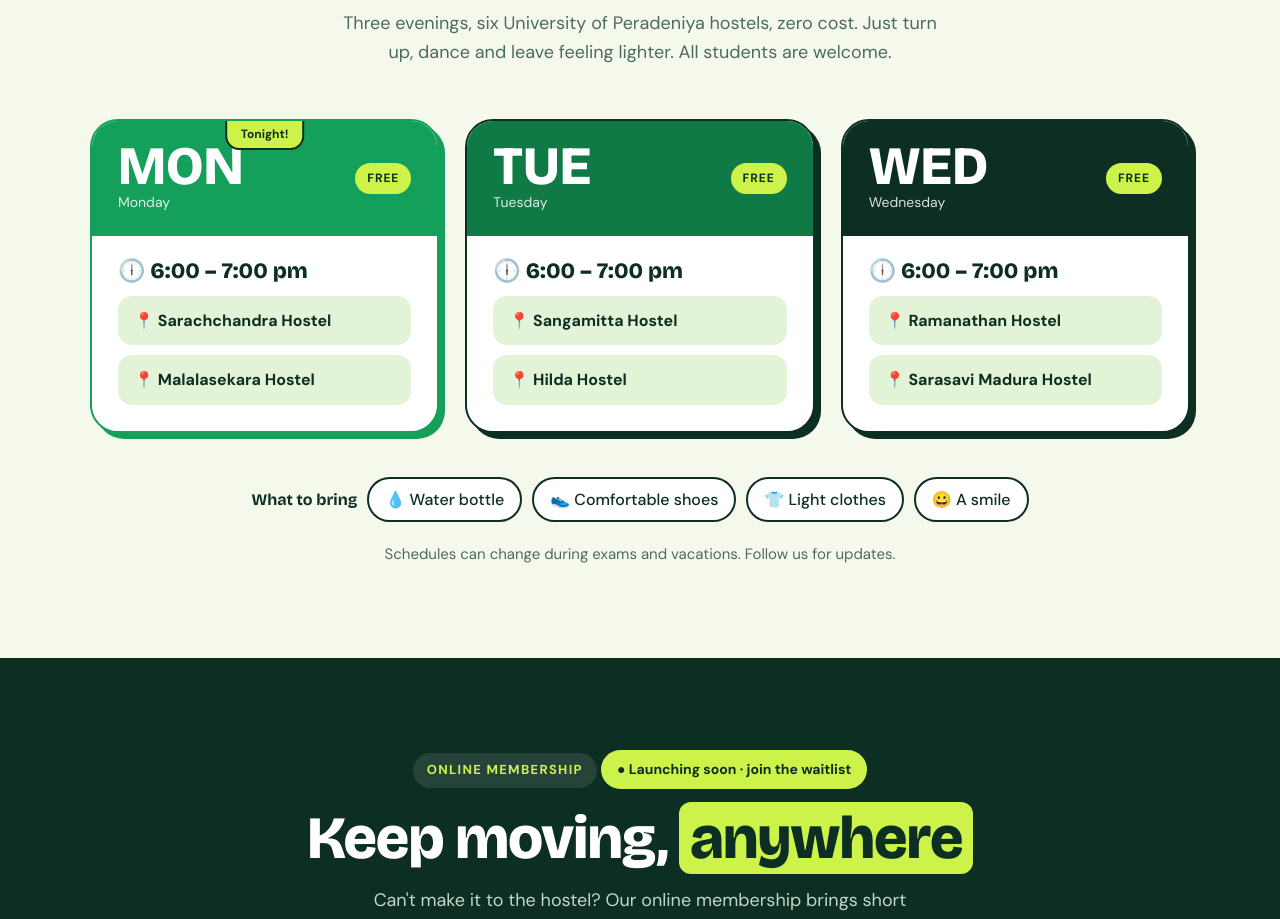
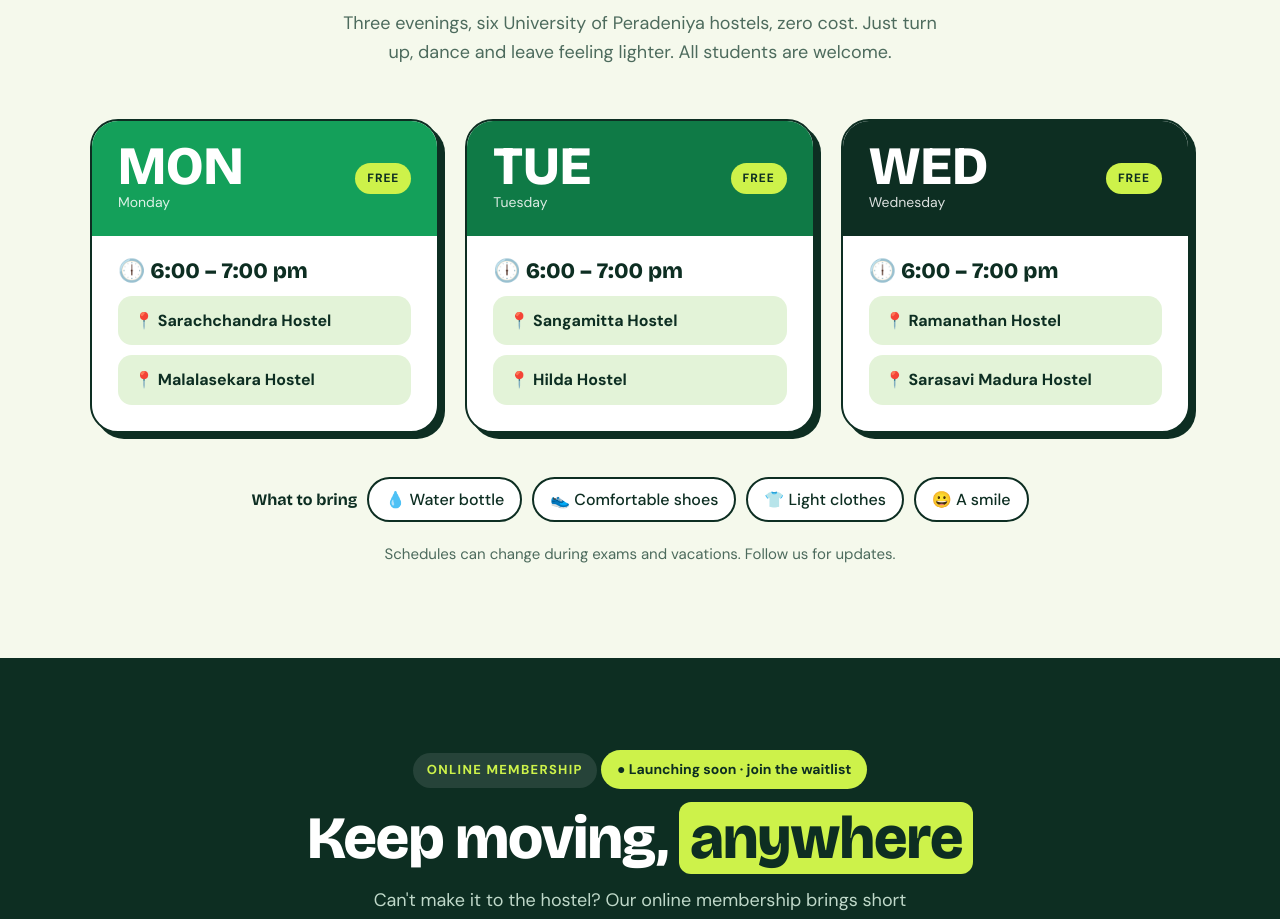
Before and after one commit to TharakaRajasekara/TharakaRajasekara.github.io, a plain HTML site: page index.html in a window 1280 px wide. Shown: the part 3401-4320 px from the top of the page. Drawn offline with nearby package versions, Linux system fonts and the light colour scheme.

Commit message:
Update index.html

```diff
--- a/index.html
+++ b/index.html
@@ -234,10 +234,9 @@ footer h4{color:#fff;font-family:'Bricolage Grotesque';font-size:18px;margin-bot
 <section id="schedule"><div class="wrap">
 <div class="c rv"><span class="tag">Weekly schedule</span><h2>Free <em>hostel sessions</em></h2><p class="uop">&#128205; University of Peradeniya, Sri Lanka</p><p class="lead">Three evenings, six University of Peradeniya hostels, zero cost. Just turn up, dance and leave feeling lighter. All students are welcome.</p></div>
 <div class="g3">
-<div class="dy rv" data-dow="1"><span class="tn">Tonight!</span><div class="top"><div><div class="sh">MON</div><div class="fu">Monday</div></div><span class="fr">FREE</span></div><div class="bd"><div class="tm">🕕 6:00 – 7:00 pm</div><div class="ho">Sarachchandra Hostel</div><div class="ho">Malalasekara Hostel</div></div></div>
-<div class="dy rv" data-dow="2"><span class="tn">Tonight!</span><div class="top"><div><div class="sh">TUE</div><div class="fu">Tuesday</div></div><span class="fr">FREE</span></div><div class="bd"><div class="tm">🕕 6:00 – 7:00 pm</div><div class="ho">Sangamitta Hostel</div><div class="ho">Hilda Hostel</div></div></div>
-<!-- EDIT: replace "Time TBA" with the Wednesday time -->
-<div class="dy rv" data-dow="3"><span class="tn">Tonight!</span><div class="top"><div><div class="sh">WED</div><div class="fu">Wednesday</div></div><span class="fr">FREE</span></div><div class="bd"><div class="tm">🕕 6:00 – 7:00 pm</div><div class="ho">Ramanathan Hostel</div><div class="ho">Sarasavi Madura Hostel</div></div></div>
+<div class="dy rv" data-dow="1"><div class="top"><div><div class="sh">MON</div><div class="fu">Monday</div></div><span class="fr">FREE</span></div><div class="bd"><div class="tm">🕕 6:00 – 7:00 pm</div><div class="ho">Sarachchandra Hostel</div><div class="ho">Malalasekara Hostel</div></div></div>
+<div class="dy rv" data-dow="2"><div class="top"><div><div class="sh">TUE</div><div class="fu">Tuesday</div></div><span class="fr">FREE</span></div><div class="bd"><div class="tm">🕕 6:00 – 7:00 pm</div><div class="ho">Sangamitta Hostel</div><div class="ho">Hilda Hostel</div></div></div>
+<div class="dy rv" data-dow="3"><div class="top"><div><div class="sh">WED</div><div class="fu">Wednesday</div></div><span class="fr">FREE</span></div><div class="bd"><div class="tm">🕕 6:00 – 7:00 pm</div><div class="ho">Ramanathan Hostel</div><div class="ho">Sarasavi Madura Hostel</div></div></div>
 </div>
 <div class="br rv"><b>What to bring</b><span>💧 Water bottle</span><span>👟 Comfortable shoes</span><span>👕 Light clothes</span><span>😀 A smile</span></div>
 <p class="nt c">Schedules can change during exams and vacations. Follow us for updates.</p>
@@ -268,7 +267,6 @@ footer h4{color:#fff;font-family:'Bricolage Grotesque';font-size:18px;margin-bot
 const $=id=>document.getElementById(id);
 $('yr').textContent=new Date().getFullYear();
 document.querySelectorAll('.links a').forEach(a=>a.addEventListener('click',()=>$('lk').classList.remove('open')));
-const td=new Date().getDay();document.querySelectorAll('.dy[data-dow]').forEach(d=>{if(+d.dataset.dow===td)d.classList.add('now')});
 const io='IntersectionObserver'in window?new IntersectionObserver(es=>es.forEach(x=>{if(x.isIntersecting){x.target.classList.add('in');io.unobserve(x.target)}}),{threshold:.1}):null;
 document.querySelectorAll('.rv').forEach(el=>io?io.observe(el):el.classList.add('in'));
 </script></body></html>
```
